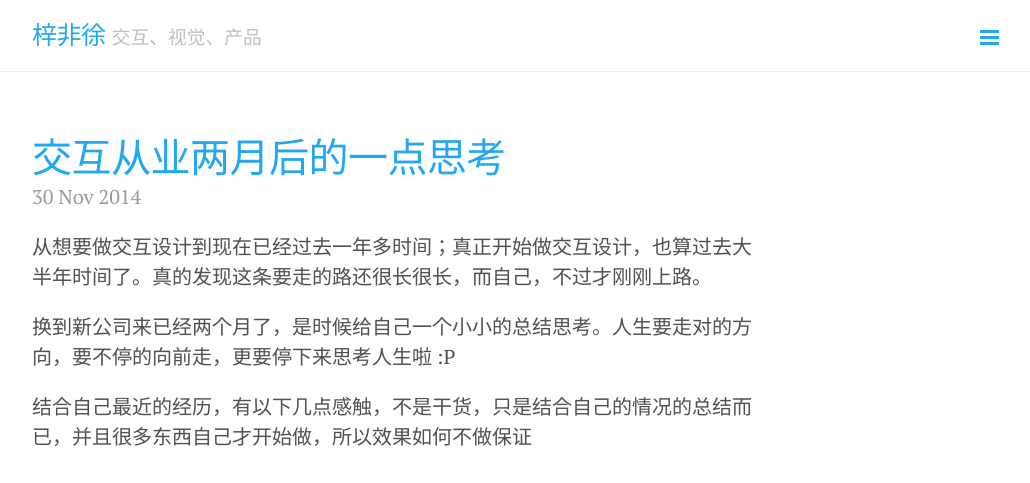
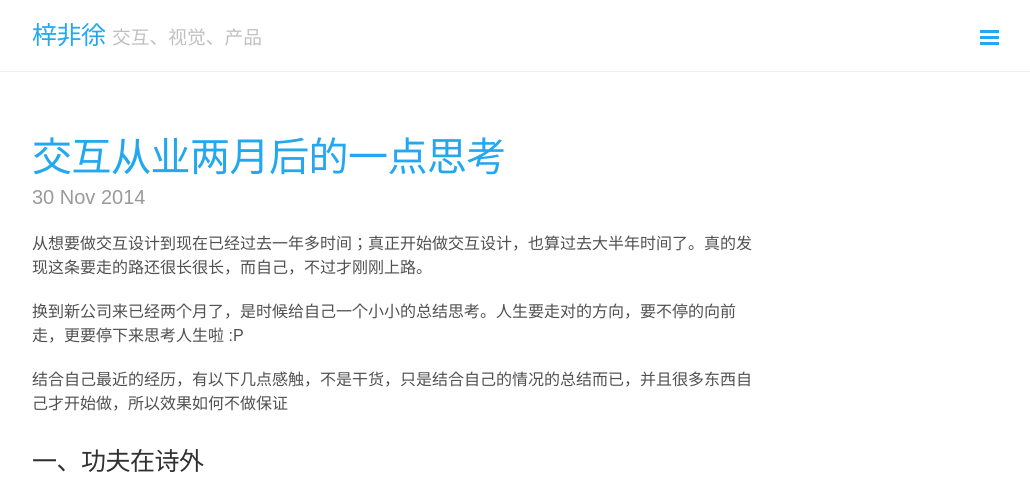
Before and after one commit to zifeixu85/zifeixu.github.io, a Jekyll site: the page built from index.html, in a window 1280 px wide. Shown: the top 483 px of the page, without its empty margins (248-1278 px from the left). Built offline with Jekyll 4.4.1, drawn with Linux system fonts in a browser that asks for light colours; Markdown is read by kramdown in place of the engine named in the settings; the list of posts is cut into pages by our own code.

Commit message:
commit all

```diff
--- a/public/css/lanyon.css
+++ b/public/css/lanyon.css
@@ -40,12 +40,21 @@ body {
   overflow-x: hidden;
 }
 
+a {
+  color:#4A75B5;
+  text-decoration:none;
+  outline:none;
+}
+a:hover {
+  text-decoration:underline
+}
+
 html {
-  font-family: "PT Serif", Georgia, "Times New Roman", serif;
+  font-family: "微软雅黑","Arial","Helvetica","sans-serif";
+
 }
 
 h1, h2, h3, h4, h5, h6 {
-  font-family: "PT Sans", Helvetica, Arial, sans-serif;
   font-weight: 400;
   color: #313131;
   letter-spacing: -.025rem;
--- a/public/css/poole.css
+++ b/public/css/poole.css
@@ -49,7 +49,6 @@ body {
 
 html {
   font-family: "Helvetica Neue", Helvetica, Arial, sans-serif;
-  font-size: 16px;
   line-height: 1.5;
 }
 @media (min-width: 38em) {
@@ -107,6 +106,7 @@ h4, h5, h6 {
 p {
   margin-top: 0;
   margin-bottom: 1rem;
+  font-size: 16px;
 }
 
 strong {
```
Also changed, not shown: 3 other files.
